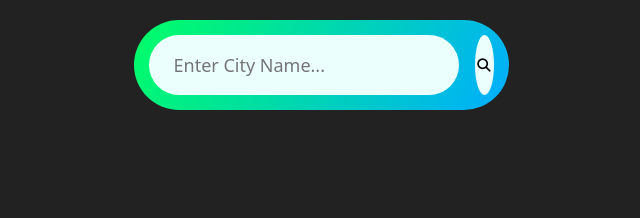
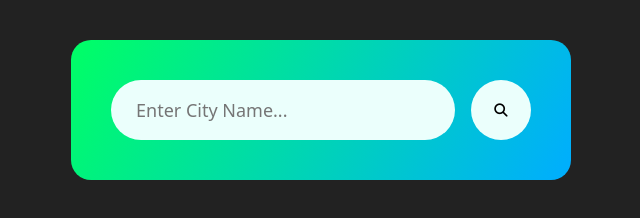
Before and after one commit to Subrata-20/Weather_App, a plain HTML site: page Project 2- Weather App/index.html in a window 1280 px wide. Shown: the whole page, without its empty margins (319-959 px from the left). Drawn offline with Linux system fonts and the light colour scheme.

Commit message:
style.css

```diff
--- a/Project 2- Weather App/style.css
+++ b/Project 2- Weather App/style.css
@@ -89,16 +89,3 @@ body{
     color: red;
     display: none;
 }
-@media only screen and (min-width: 390px){
-    .container{
-    width: 90%;
-    max-width: 375px;
-    background: linear-gradient(120deg, #00ff65, #00adff);
-    margin:  60px auto 0;
-    color: #fff;
-    border-radius: 150px;
-    padding: 15px 15px;
-    text-align: center;
-    margin-top: 20px;
-}
-}
```
